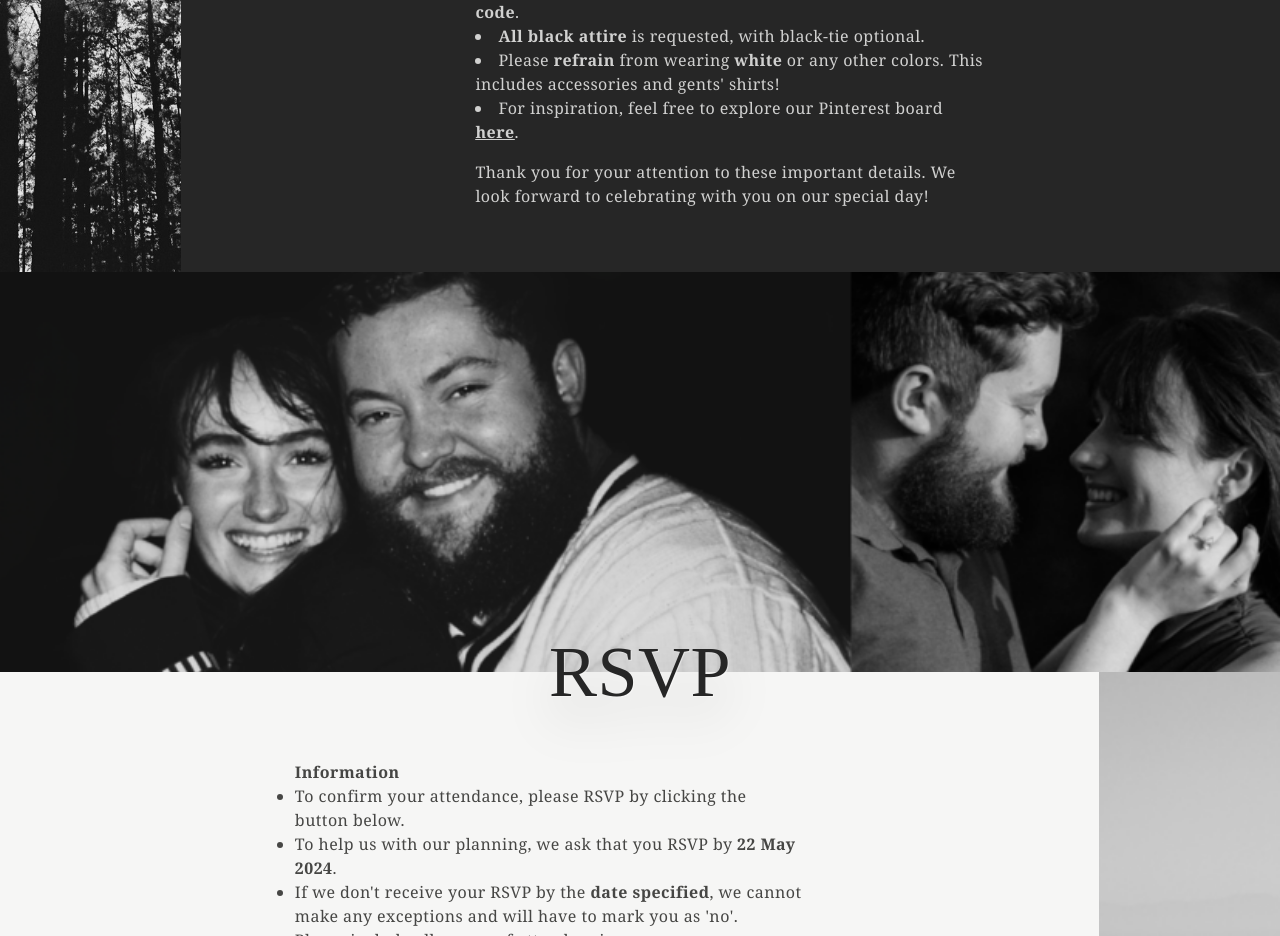
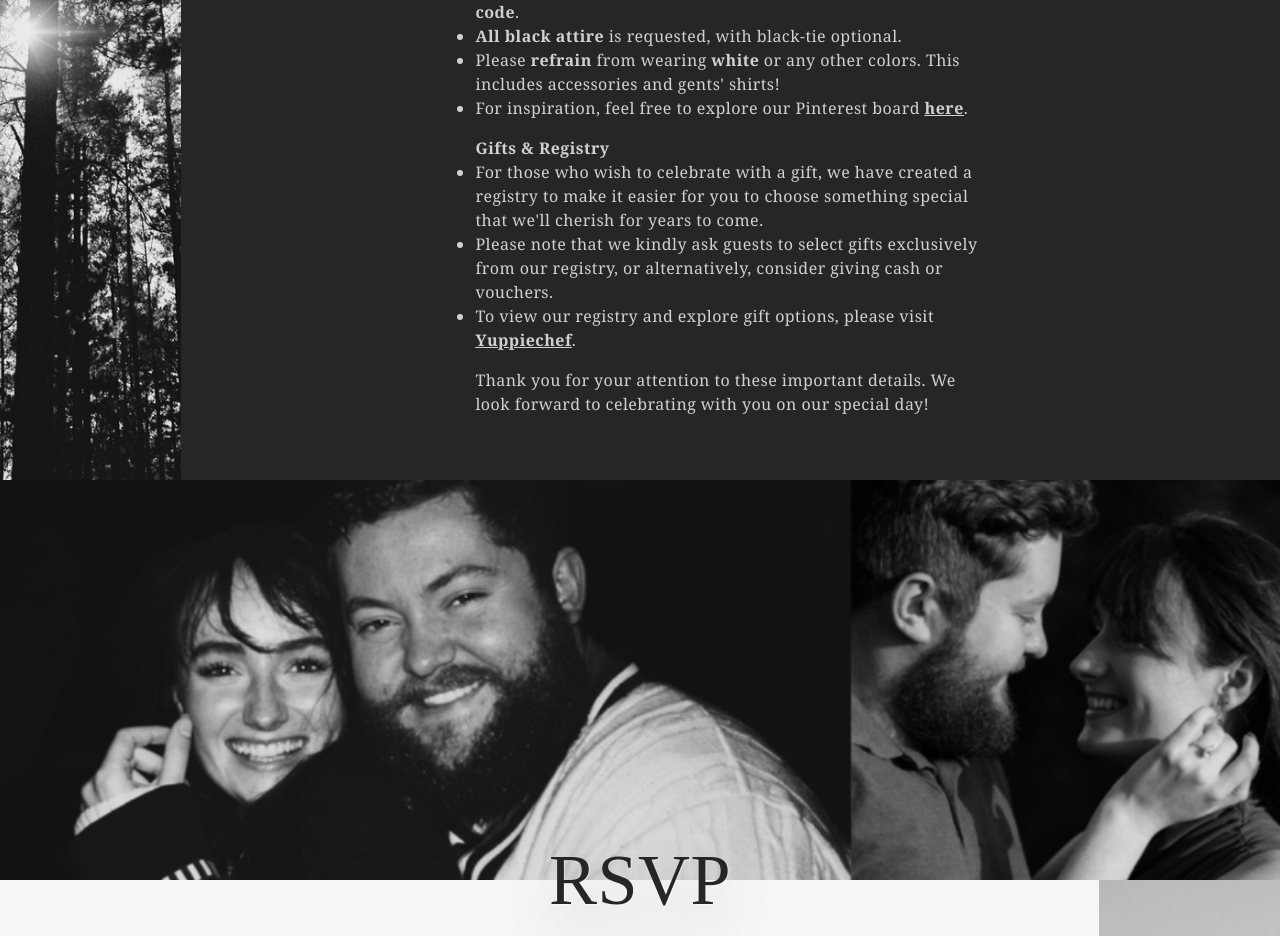
Before and after one commit to djbotha/botha-wedding, a React (Vite) app: page / in a window 1280 px wide. Shown: the part 1600-2536 px from the top of the page. Built offline with nearby package versions, Linux system fonts and the light colour scheme; a web font is replaced by a local one.

Commit message:
Add registry information

```diff
--- a/src/components/ImportantInformation.jsx
+++ b/src/components/ImportantInformation.jsx
@@ -9,19 +9,19 @@ export function ImportantInformation() {
         </p>
         <div className="mb-4">
           <b>Location</b>
-          <ul className="list-inside list-disc">
+          <ul className="list-outside list-disc">
             <li>Belair Pavilion, Paarl</li>
           </ul>
         </div>
         <div className="mb-4">
           <b>Date &amp; Time</b>
-          <ul className="list-inside list-disc">
+          <ul className="list-outside list-disc">
             <li>22 June 2024 at 14:30</li>
           </ul>
         </div>
         <div className="mb-4">
           <b>Dress Code</b>
-          <ul className="list-inside list-disc">
+          <ul className="list-outside list-disc">
             <li>
               We kindly request that all guests adhere to a <b>formal dress code</b>.
             </li>
@@ -40,6 +40,25 @@ export function ImportantInformation() {
             </li>
           </ul>
         </div>
+        <div className="mb-4">
+          <b>Gifts & Registry</b>
+          <ul className="list-outside list-disc">
+            <li>
+              For those who wish to celebrate with a gift, we have created a registry to make it easier for you to choose something special that we'll
+              cherish for years to come.
+            </li>
+            <li>
+              Please note that we kindly ask guests to select gifts exclusively from our registry, or alternatively, consider giving cash or vouchers.
+            </li>
+            <li>
+              To view our registry and explore gift options, please visit{' '}
+              <b className="underline">
+                <a href="https://yuppiechef.com/yc7473334">Yuppiechef</a>
+              </b>
+              .
+            </li>
+          </ul>
+        </div>
         <p>Thank you for your attention to these important details. We look forward to celebrating with you on our special day!</p>
       </div>
     </div>
```
